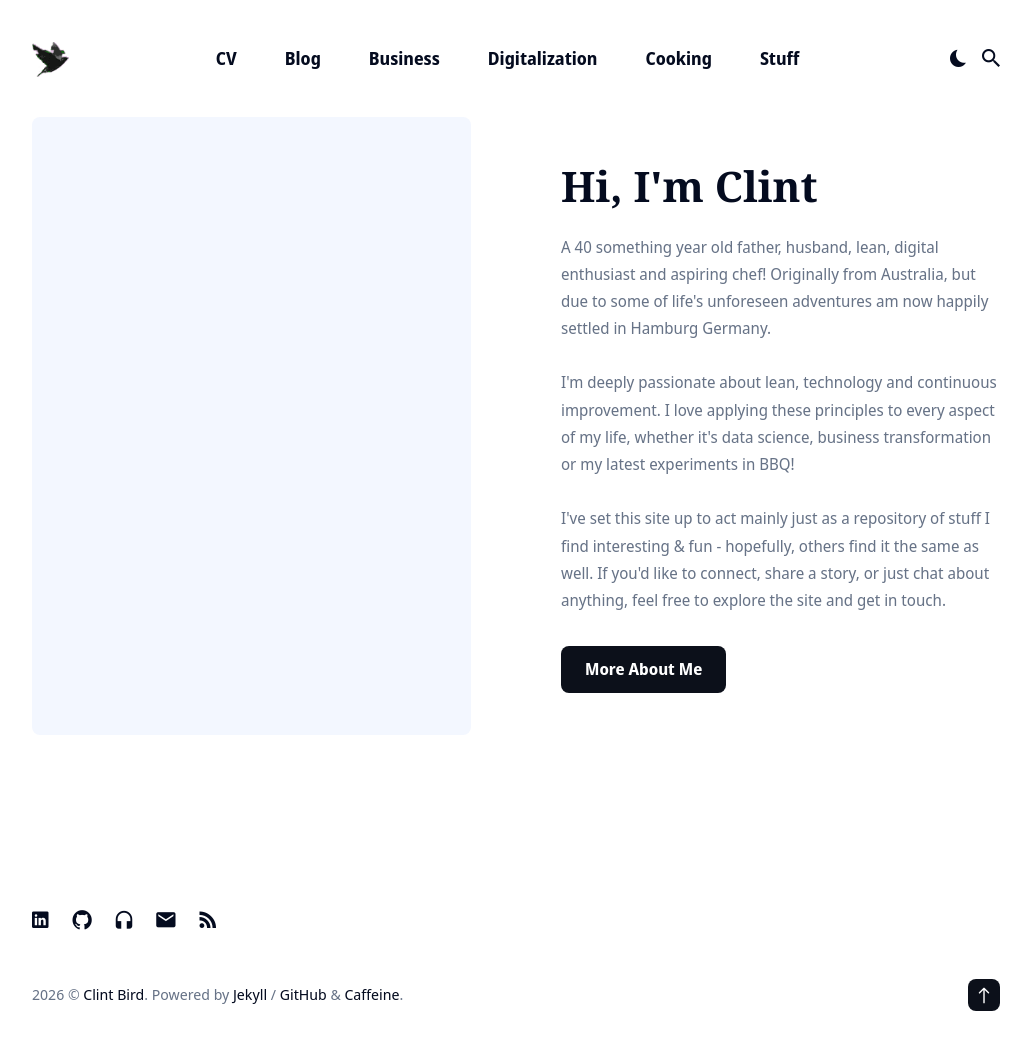
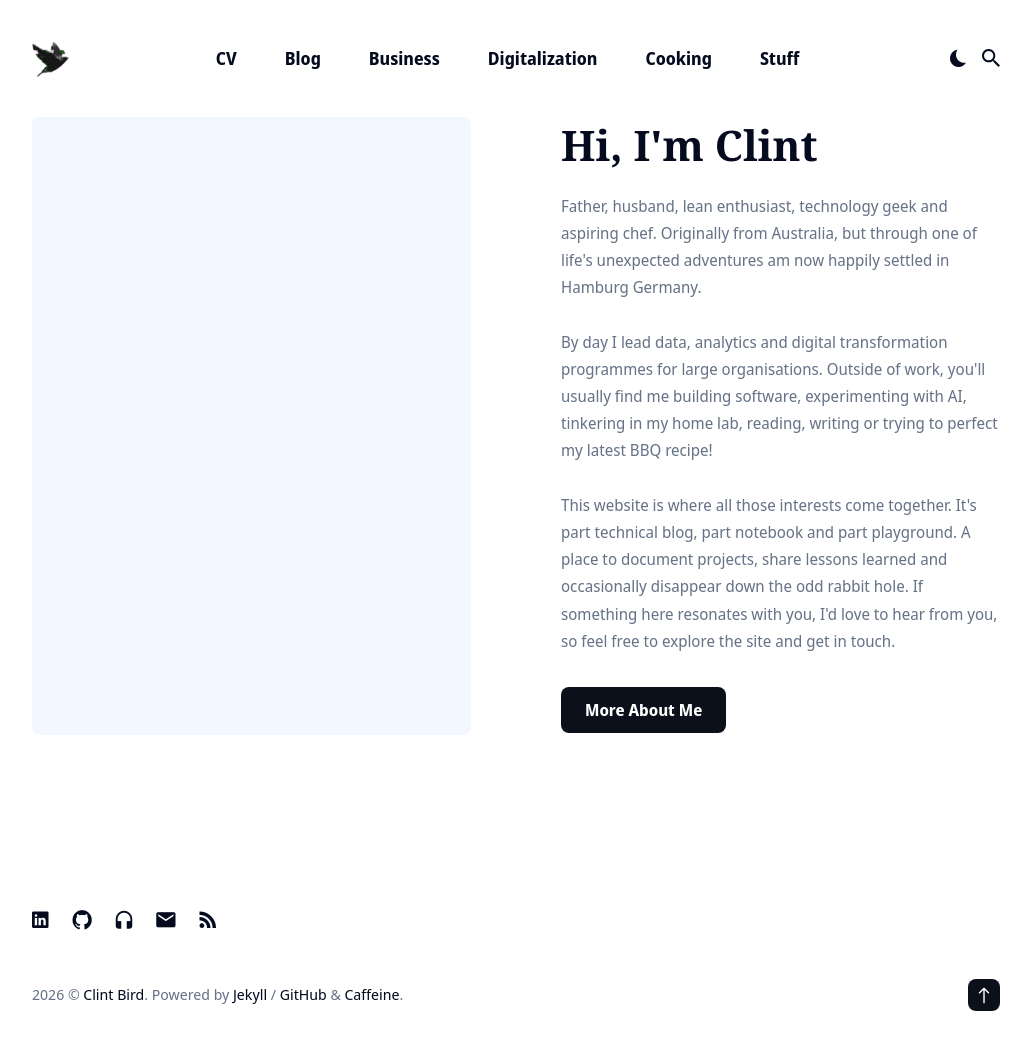
Before and after one commit to clintjb/clintjb.github.io, a Jekyll site: the page built from index.html, in a window 1280 px wide. Shown: the whole page, without its empty margins (124-1155 px from the left). Built offline with Jekyll 4.4.1, drawn with Linux system fonts in a browser that asks for light colours; nearby versions of some CDN libraries.

Commit message:
Intro Update

```diff
--- a/_data/settings.yml
+++ b/_data/settings.yml
@@ -3,7 +3,7 @@
 title: Clint Bird
 logo: /images/logo.gif
 logo_dark: /images/logo-dark.gif
-description: 40 something year old digital / lean enthusiast and aspiring chef. 20+ years experience in operations, supply chain, digitalization, cost reduction and project management.
+description: Technology leader with 20+ years of experience transforming operations and supply chains through data, automation and digital innovation. Passionate about lean thinking, emerging technology and building things.
 color_scheme: auto
 
 
@@ -38,7 +38,7 @@
 # Author Global Settings
 author:
   author__name: Clint Bird
-  author__bio: 40 something year old digital / lean enthusiast and aspiring chef. 20+ years experience in operations, supply chain, digitalization, cost reduction and project management.
+  author__bio: Technology leader with 20+ years of experience transforming operations and supply chains through data, automation and digital innovation. Passionate about lean thinking, emerging technology and building things.
   author__avatar: /images/avatar.gif
 
 
@@ -70,7 +70,7 @@
 author__section:
   enable: false
   author__section__title: Hi, I'm Clint
-  author__section__description: A 40 something year old father, husband, lean, digital enthusiast and aspiring chef! Originally from Australia, but due to some of life's unforeseen adventures am now happily settled in Hamburg Germany.<br><br>I'm deeply passionate about lean, technology and continuous improvement. I love applying these principles to every aspect of my life, whether it's data science, business transformation or my latest experiments in BBQ!<br><br>I've set this site up to act mainly just as a repository of stuff I find interesting & fun - hopefully, others find it the same as well. If you'd like to connect, share a story, or just chat about anything, feel free to explore the site and get in touch.
+  author__section__description: Father, husband, lean enthusiast, technology geek and aspiring chef. Originally from Australia, but through one of life's unexpected adventures am now happily settled in Hamburg Germany.<br><br>By day I lead data, analytics and digital transformation programmes for large organisations. Outside of work, you'll usually find me building software, experimenting with AI, tinkering in my home lab, reading, writing or trying to perfect my latest BBQ recipe!<br><br>This website is where all those interests come together. It's part technical blog, part notebook and part playground. A place to document projects, share lessons learned and occasionally disappear down the odd rabbit hole. If something here resonates with you, I'd love to hear from you, so feel free to explore the site and get in touch.
   aurhor__section__button__text: More About Me
   aurhor__section__button__link: /cv
   author__section__big__image: /images/clint.webp
@@ -91,7 +91,7 @@
 
 #-------------------------------
 # Footer Settings
-footer__description: A 40 something year old father, husband, lean, digital enthusiast and aspiring chef! Originally from Australia, but due to some of life's unforeseen adventures am now happily settled in Hamburg Germany.<br><br>I'm deeply passionate about lean, technology and continuous improvement. I love applying these principles to every aspect of my life, whether it's data science, business transformation or my latest experiments in BBQ!<br><br>I've set this site up to act mainly just as a repository of stuff I find interesting & fun - hopefully, others find it the same as well. If you'd like to connect, share a story, or just chat about anything, feel free to explore the site and get in touch.
+footer__description: Father, husband, lean enthusiast, technology geek and aspiring chef. Originally from Australia, but through one of life's unexpected adventures am now happily settled in Hamburg Germany.<br><br>By day I lead data, analytics and digital transformation programmes for large organisations. Outside of work, you'll usually find me building software, experimenting with AI, tinkering in my home lab, reading, writing or trying to perfect my latest BBQ recipe!<br><br>This website is where all those interests come together. It's part technical blog, part notebook and part playground. A place to document projects, share lessons learned and occasionally disappear down the odd rabbit hole. If something here resonates with you, I'd love to hear from you, so feel free to explore the site and get in touch.
 
 
 # Social Links
```
